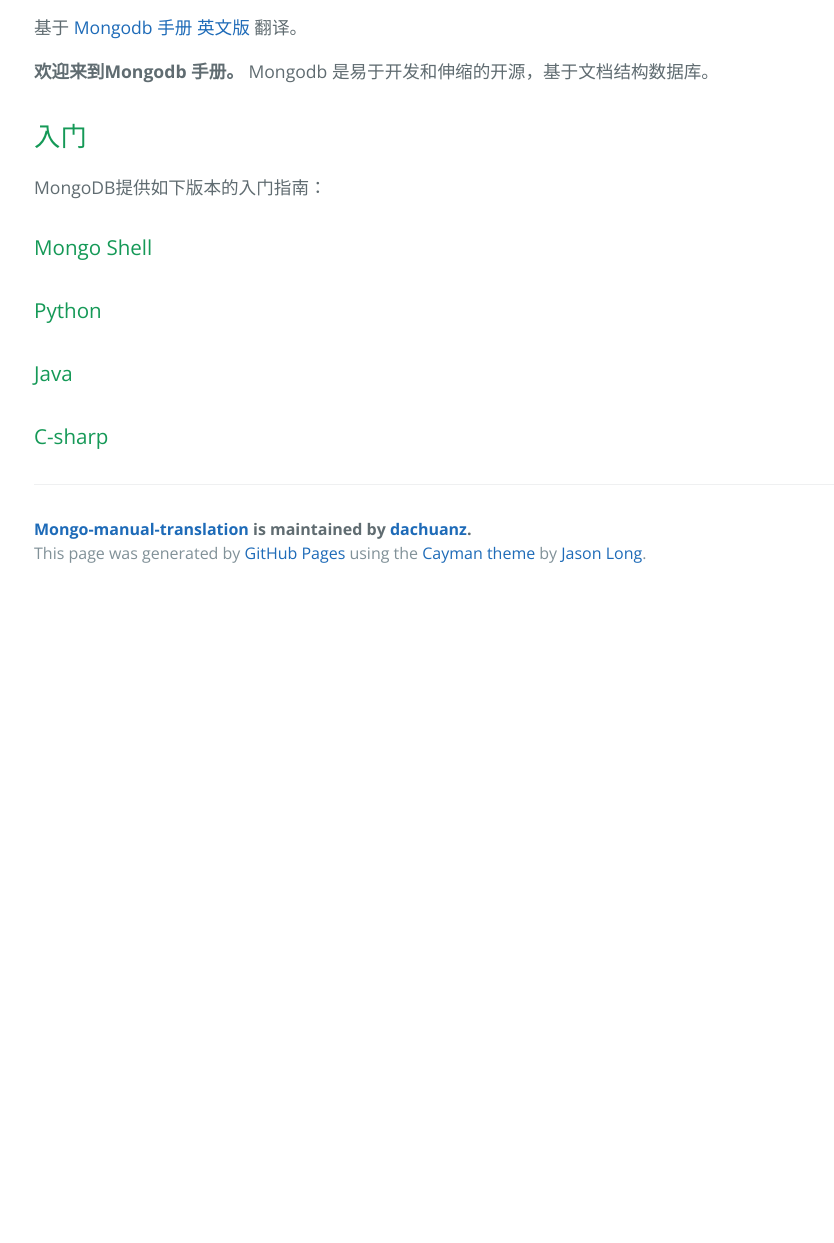
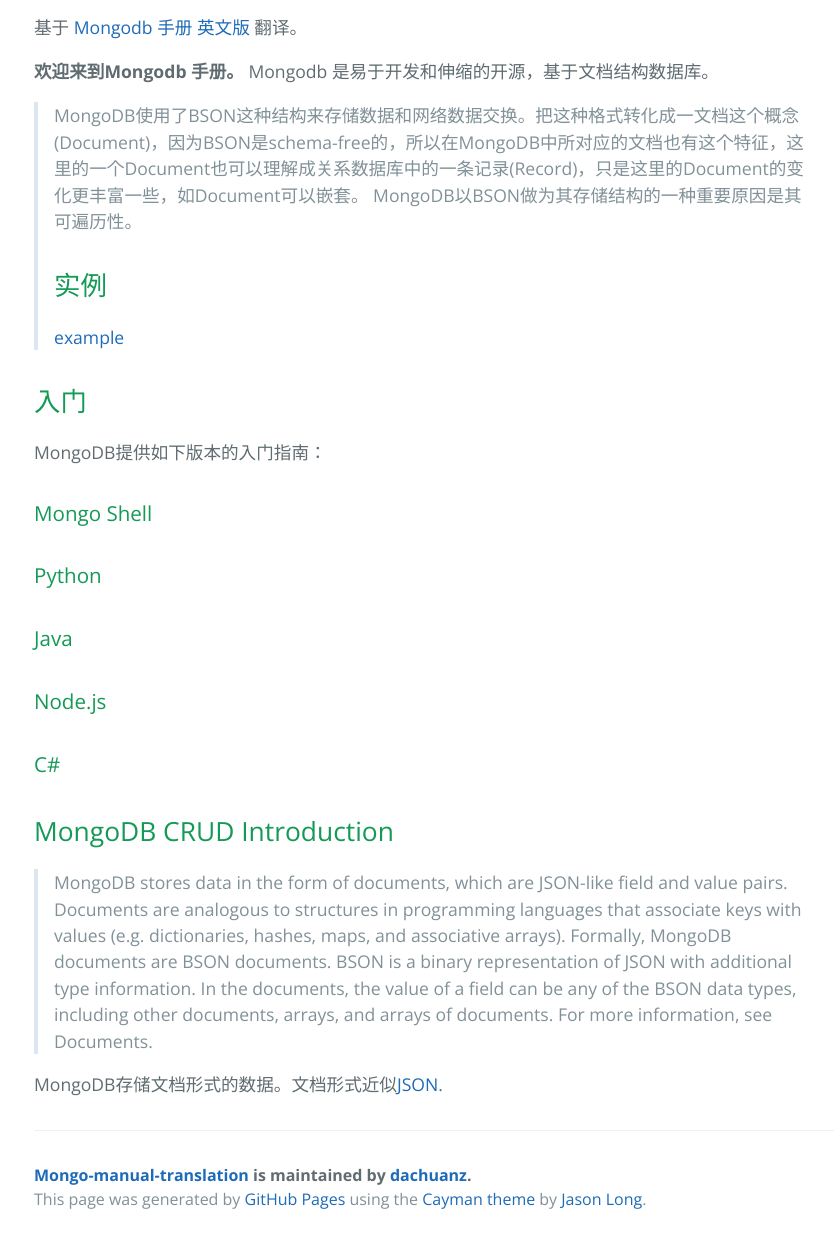
Before and after one commit to dachuanz/mongo-Manual-Translation, a plain HTML site: page index.html in a window 1280 px wide. Shown: the part 424-1667 px from the top of the page, without its empty margins (190-1024 px from the left). Before the commit the page ends 1021 px from the top, so only its background shows below. Drawn offline with nearby package versions, Linux system fonts and the light colour scheme.

Commit message:
Create gh-pages branch via GitHub

```diff
--- a/index.html
+++ b/index.html
@@ -26,6 +26,16 @@
 
 <p><strong>欢迎来到Mongodb 手册。</strong> Mongodb 是易于开发和伸缩的开源，基于文档结构数据库。</p>
 
+<blockquote>
+<p>MongoDB使用了BSON这种结构来存储数据和网络数据交换。把这种格式转化成一文档这个概念(Document)，因为BSON是schema-free的，所以在MongoDB中所对应的文档也有这个特征，这里的一个Document也可以理解成关系数据库中的一条记录(Record)，只是这里的Document的变化更丰富一些，如Document可以嵌套。
+MongoDB以BSON做为其存储结构的一种重要原因是其可遍历性。</p>
+
+<h2>
+<a id="实例" class="anchor" href="#%E5%AE%9E%E4%BE%8B" aria-hidden="true"><span class="octicon octicon-link"></span></a>实例</h2>
+
+<p><a href="/example/example.md">example</a></p>
+</blockquote>
+
 <h2>
 <a id="入门" class="anchor" href="#%E5%85%A5%E9%97%A8" aria-hidden="true"><span class="octicon octicon-link"></span></a>入门</h2>
 
@@ -41,7 +51,19 @@
 <a id="java" class="anchor" href="#java" aria-hidden="true"><span class="octicon octicon-link"></span></a>Java</h3>
 
 <h3>
-<a id="c-sharp" class="anchor" href="#c-sharp" aria-hidden="true"><span class="octicon octicon-link"></span></a>C-sharp</h3>
+<a id="nodejs" class="anchor" href="#nodejs" aria-hidden="true"><span class="octicon octicon-link"></span></a>Node.js</h3>
+
+<h3>
+<a id="c" class="anchor" href="#c" aria-hidden="true"><span class="octicon octicon-link"></span></a>C#</h3>
+
+<h2>
+<a id="mongodb-crud-introduction" class="anchor" href="#mongodb-crud-introduction" aria-hidden="true"><span class="octicon octicon-link"></span></a>MongoDB CRUD Introduction</h2>
+
+<blockquote>
+<p>MongoDB stores data in the form of documents, which are JSON-like field and value pairs. Documents are analogous to structures in programming languages that associate keys with values (e.g. dictionaries, hashes, maps, and associative arrays). Formally, MongoDB documents are BSON documents. BSON is a binary representation of JSON with additional type information. In the documents, the value of a field can be any of the BSON data types, including other documents, arrays, and arrays of documents. For more information, see Documents.</p>
+</blockquote>
+
+<p>MongoDB存储文档形式的数据。文档形式近似<a href="http://www.json.org">JSON</a>.</p>
 
       <footer class="site-footer">
         <span class="site-footer-owner"><a href="https://github.com/dachuanz/mongo-Manual-Translation">Mongo-manual-translation</a> is maintained by <a href="https://github.com/dachuanz">dachuanz</a>.</span>
--- a/params.json
+++ b/params.json
@@ -1 +1 @@
-{"name":"Mongo-manual-translation","tagline":"","body":"# mongo-Manual-Translation\r\n基于 [Mongodb 手册 英文版 ](http://docs.mongodb.org/manual/)翻译。\r\n\r\n**欢迎来到Mongodb 手册。** Mongodb 是易于开发和伸缩的开源，基于文档结构数据库。\r\n\r\n##入门##\r\n\r\nMongoDB提供如下版本的入门指南：\r\n###Mongo Shell##\r\n###Python \r\n###Java \r\n### C-sharp###\r\n\r\n","google":"","note":"Don't delete this file! It's used internally to help with page regeneration."}
+{"name":"Mongo-manual-translation","tagline":"","body":"# mongo-Manual-Translation\r\n基于 [Mongodb 手册 英文版 ](http://docs.mongodb.org/manual/)翻译。\r\n\r\n**欢迎来到Mongodb 手册。** Mongodb 是易于开发和伸缩的开源，基于文档结构数据库。\r\n>MongoDB使用了BSON这种结构来存储数据和网络数据交换。把这种格式转化成一文档这个概念(Document)，因为BSON是schema-free的，所以在MongoDB中所对应的文档也有这个特征，这里的一个Document也可以理解成关系数据库中的一条记录(Record)，只是这里的Document的变化更丰富一些，如Document可以嵌套。\r\nMongoDB以BSON做为其存储结构的一种重要原因是其可遍历性。\r\n##实例\r\n[example](/example/example.md)\r\n\r\n##入门##\r\n\r\nMongoDB提供如下版本的入门指南：\r\n###Mongo Shell##\r\n###Python \r\n###Java \r\n###Node.js \r\n### C\\# ###\r\n\r\n##MongoDB CRUD Introduction##\r\n>MongoDB stores data in the form of documents, which are JSON-like field and value pairs. Documents are analogous to structures in programming languages that associate keys with values (e.g. dictionaries, hashes, maps, and associative arrays). Formally, MongoDB documents are BSON documents. BSON is a binary representation of JSON with additional type information. In the documents, the value of a field can be any of the BSON data types, including other documents, arrays, and arrays of documents. For more information, see Documents.\r\n\r\nMongoDB存储文档形式的数据。文档形式近似[JSON](http://www.json.org).\r\n","google":"","note":"Don't delete this file! It's used internally to help with page regeneration."}
```
